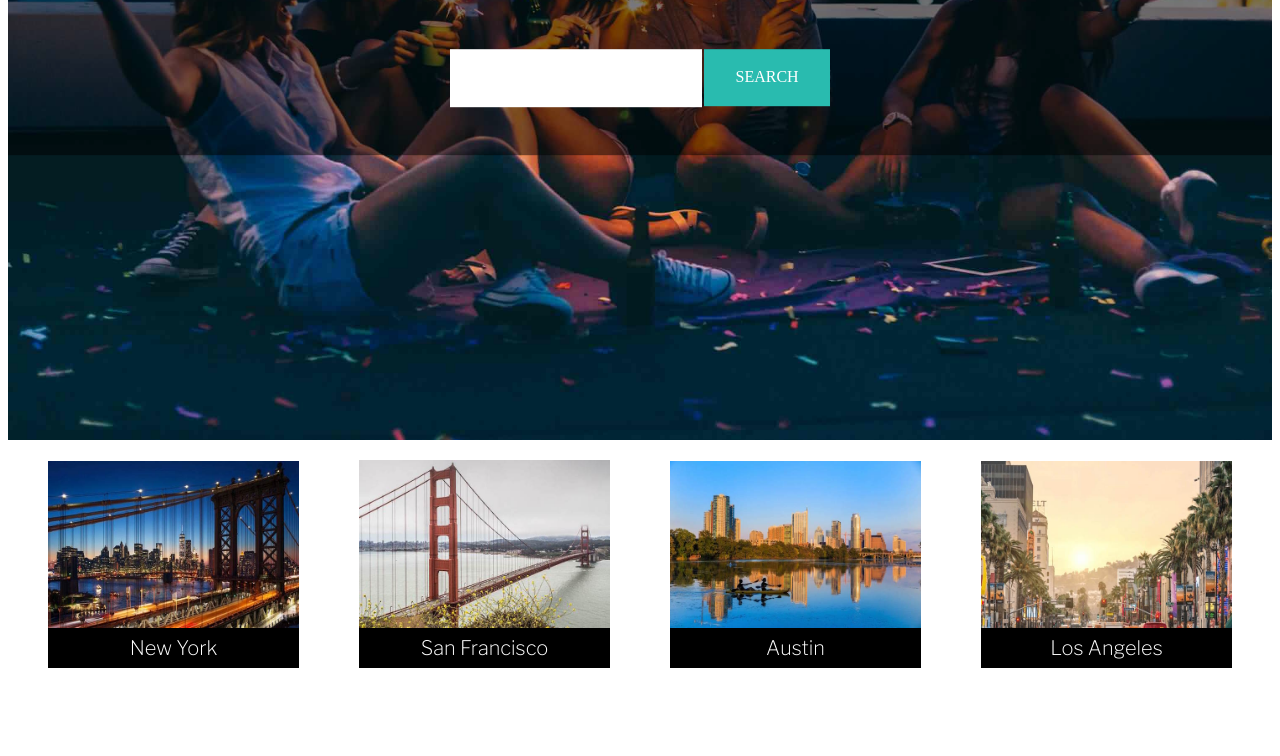
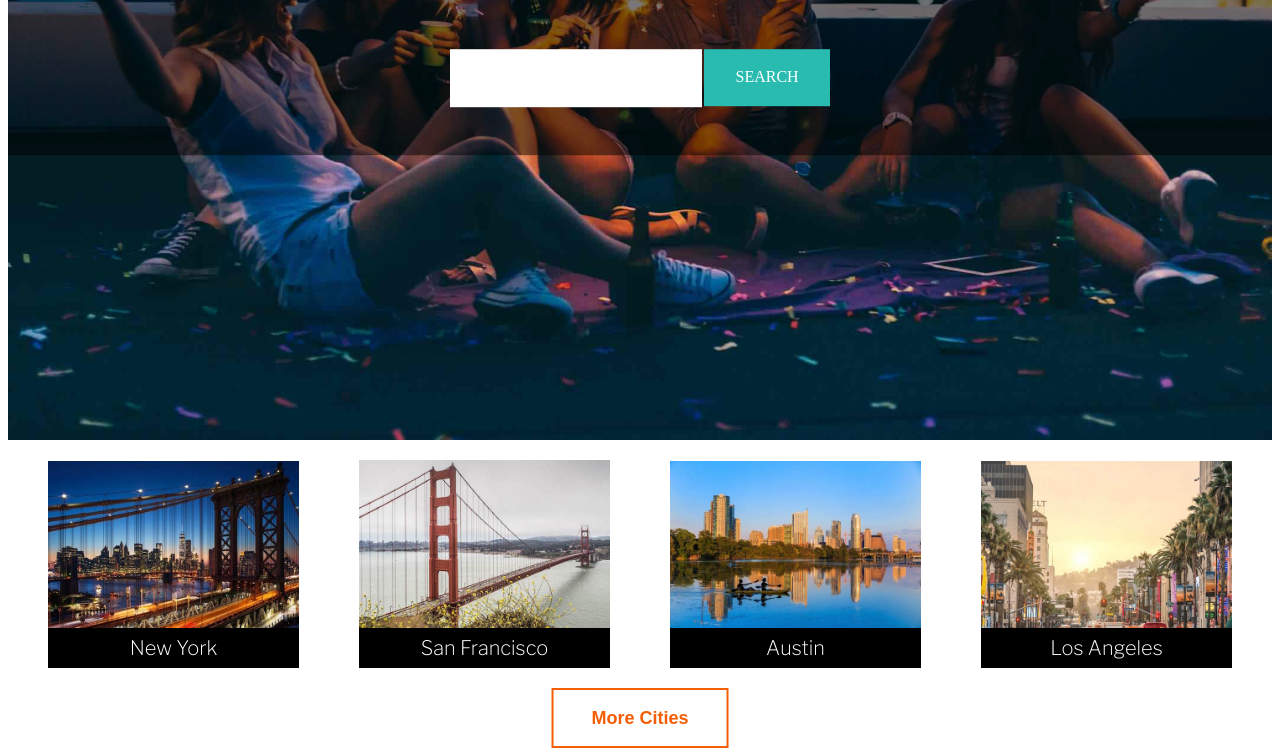
Before and after one commit to syburris/assignment-04, a plain HTML site: page index.html in a window 1280 px wide. Shown: the part 368-1124 px from the top of the page. Before the commit the page ends 1064 px from the top, so only its background shows below. Drawn offline with nearby package versions, Linux system fonts and the light colour scheme.

Commit message:
finished more cities link and the boxes beneath the city images columns.

```diff
--- a/css/style.css
+++ b/css/style.css
@@ -111,3 +111,28 @@ img {
   margin: 0 0;
 
 }
+
+.city-link{
+  position: relative;
+  width: 100%;
+  height: 60px;
+  line-height: 60px;
+  font-size: 18px;
+  font-weight: 600;
+}
+.city-link .link button{
+  position: absolute;
+  left: 50%;
+  transform: translateX(-50%);
+  background: white;
+  width: 14%;
+  height: 100%;
+  color:#F55E05;
+  border-color: #F55E05;
+  border-width: 2px;
+  border-style: solid;
+  line-height: 100%;
+  text-align: center;
+  font-size: 18px;
+  font-weight: 600;
+}
--- a/index.html
+++ b/index.html
@@ -47,7 +47,15 @@
               <h3 class="town">Los Angeles</h3>
             </div>
           </div>
+      </div>
+
+      <div class="city-link">
+        <div class="link">
+          <button type="button" name="button">More Cities</button>
         </div>
+      </div>
+
+
 
 
     </div>
```
